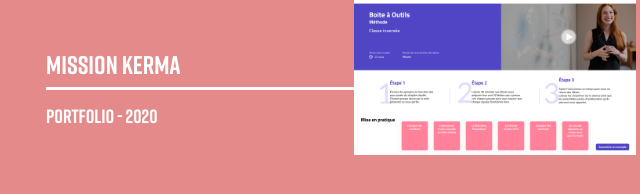
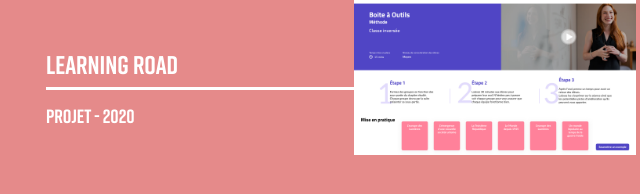
Before and after one commit to nkloc/Portfolio, a plain HTML site: page projects.html in a window 1280 px wide. Shown: the part 1932-2126 px from the top of the page, 402-1042 px from the left. Drawn offline with Linux system fonts and the light colour scheme.

Commit message:
Add files via upload

```diff
--- a/projects.html
+++ b/projects.html
@@ -68,9 +68,9 @@
 					</div>
 
 					<div class="text">
-						<a href="page-project.html" class="mission">MISSION KERMA</a>
+						<a href="page-project.html" class="mission">LEARNING ROAD</a>
 						<div class="trait"></div>
-						<a href="page-project.html">PORTFOLIO - 2020</span></a>
+						<a href="page-project.html">PROJET - 2020</span></a>
 					</div>
 				</div>
 			</section>
```
